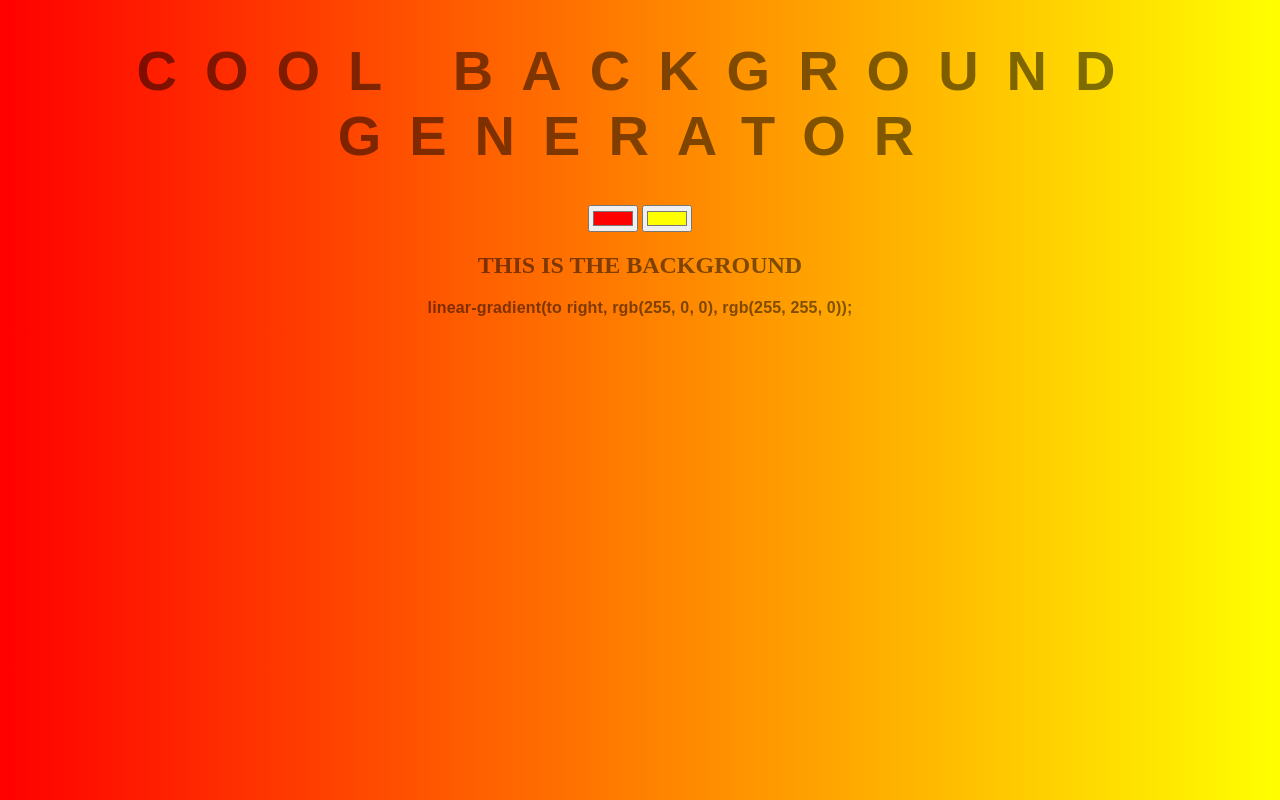
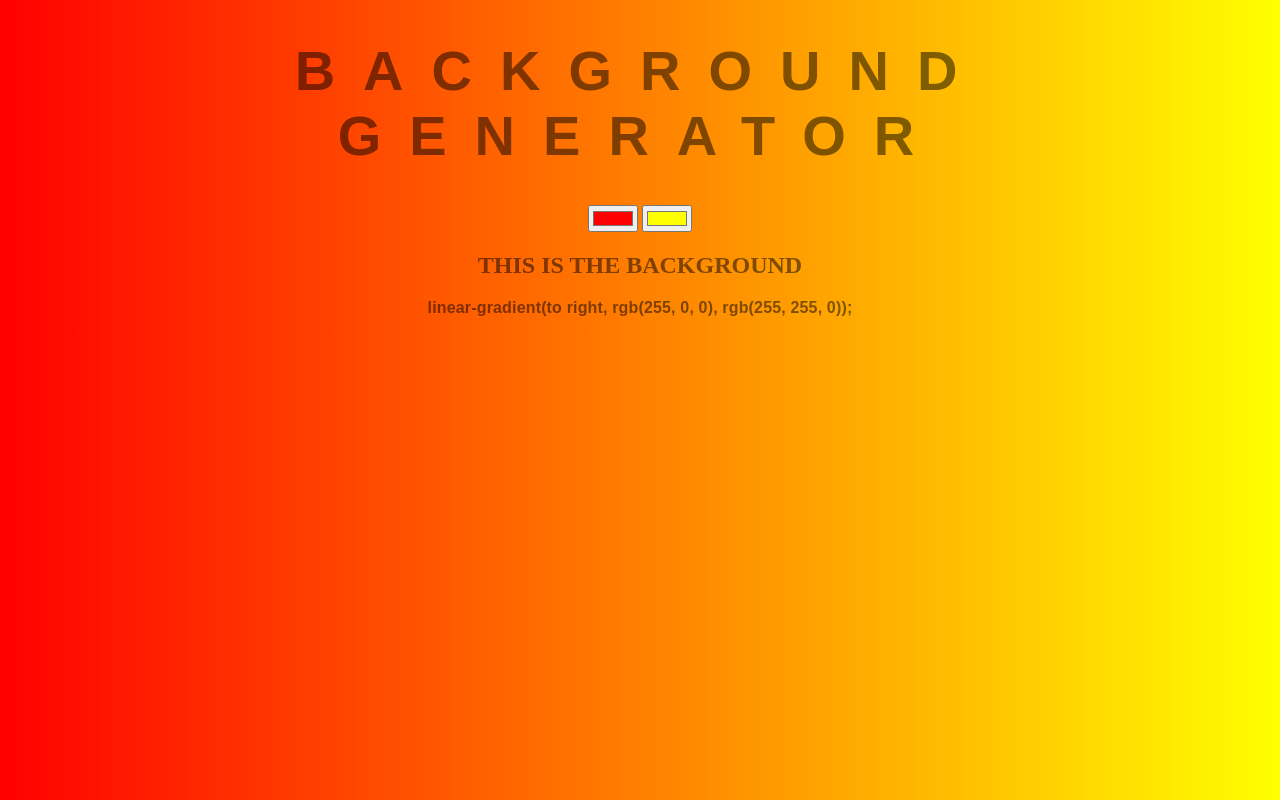
Before and after one commit to shashankcic/background-generator, a plain HTML site: page index.html in a window 1280 px wide. Drawn offline with Linux system fonts and the light colour scheme.

Commit message:
reverting back to old title

```diff
--- a/index.html
+++ b/index.html
@@ -5,7 +5,7 @@
 	<link rel="stylesheet" type="text/css" href="style.css">
 </head>
 <body id="gradient">
-	<h1>COOL Background Generator</h1>
+	<h1>Background Generator</h1>
 	<input oninput="setGradient()" class="color1" type="color" name="color1" value="#ff0000">
 	<input oninput="setGradient()" class="color2" type="color" name="color2" value="#ffff00">
 	<h2>This is the background</h2>
```
